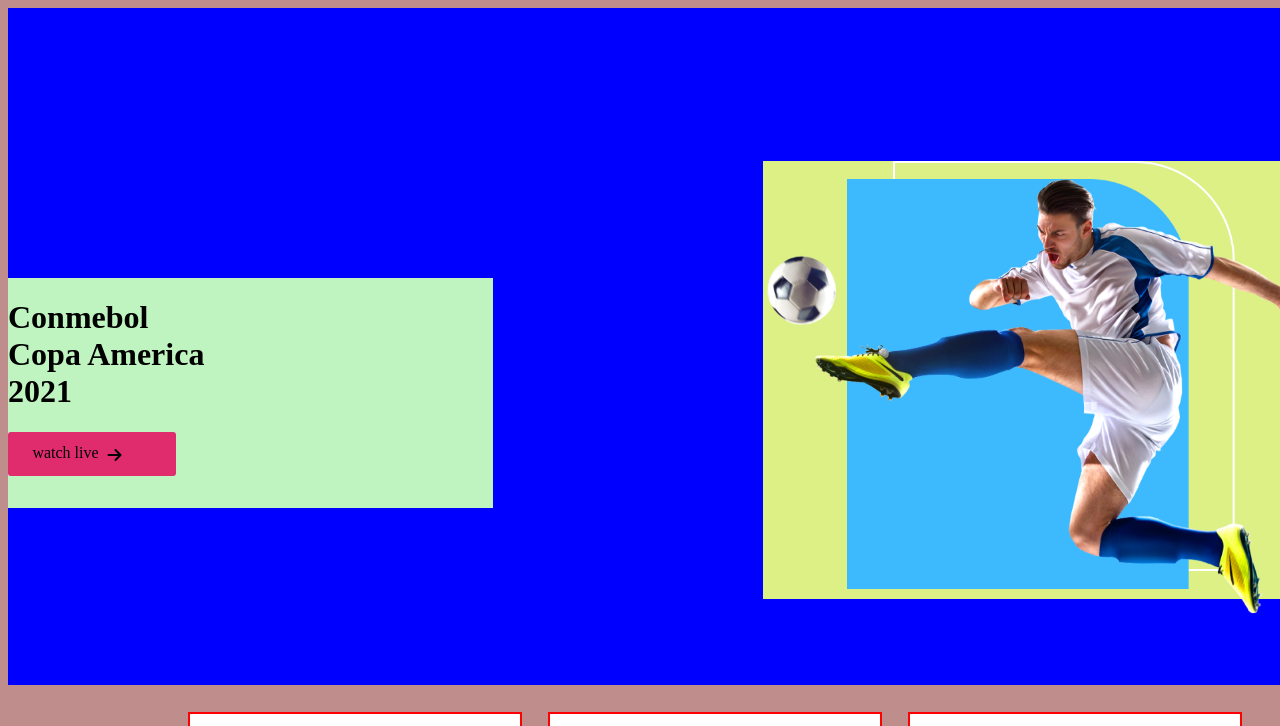
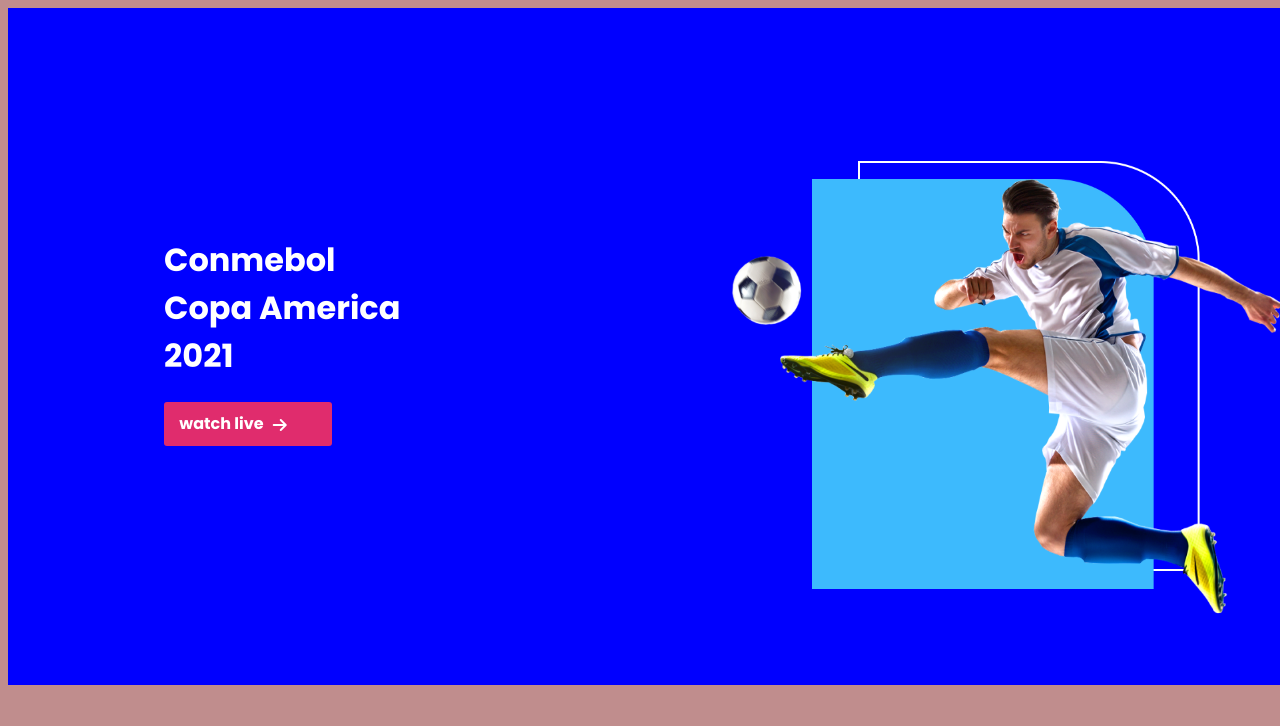
Before and after one commit to sna1947/Responsive-football, a plain HTML site: page index.html in a window 1280 px wide. Shown: the top 726 px of the page. Drawn offline with Linux system fonts and the light colour scheme.

Commit message:
res-football

```diff
--- a/css/style.css
+++ b/css/style.css
@@ -1,5 +1,8 @@
+/* FONTS ================*/
+@import url('https://fonts.googleapis.com/css2?family=Poppins:wght@700&display=swap');
 /* PLAYERS ONE information start================ */
 body{
+    font-family: 'Poppins', sans-serif;
 width: 1410px;
 background-color: rgb(192, 141, 141);
 }
@@ -13,15 +16,18 @@
     display: flex;
     display: grid;
     grid-template-columns: repeat(2, 1fr);
-    grid-gap: 100px;
+    grid-gap: 90px;
 }
 .info_header{
     width: 485px;
     height: 230px;
-    margin-top: 270px;
-    background-color: rgb(191, 243, 191);
+    margin: 207px 0 0 156px;
+    /* background-color: rgb(191, 243, 191); */
 }
-
+.h1_header_text{
+    color: #FFFFFF;
+    font-weight: 700px;
+}
 .button_header{
     width: 168px;
     height: 44px;
@@ -35,24 +41,33 @@
     margin-top: 15px;
     margin-left: -30px;
     text-align: center;
+    color: #FFFFFF;
+    font-weight: 500px;
 }
-.icon_header{
+
+.icon_header_arrow{
     margin-top: 20px;
     padding-left: 9px;
+    color: #FFFFFF;
+    font-weight: 500px;
 }
 /*  >>>>>>>  header image start */
 .img_header_head{
     width: 556.01px;
     height: 438px;
-    margin-top: 153px;
-    background-color: rgb(220, 240, 134);
+    margin: 153px 0 0 30px;
+    /* background-color: rgb(220, 240, 134); */
 }
 .img_header_image{
     width: 100%;
+    margin-left: -60px;
 
 }
 
 /* HEADER SECTION END ========================== */
+.sec_naymar{
+    margin-top: 70px;
+}
 .players_one{
     width: 1050px;
     margin: 27px 180px 0 180px;
--- a/index.html
+++ b/index.html
@@ -16,14 +16,14 @@
         <div class="div_header">
             <div class="info_header">
                 <div class="h1_div">
-                    <h1 class="h1_header">Conmebol <br>Copa America<br>2021</h1>
+                    <h1 class="h1_header_text">Conmebol <br>Copa America<br>2021</h1>
                 </div>
                 <div class="button_header">
                     <div class="button_header_text">
                         <p class="p_header">watch live</p>
                     </div>
                     <div class="button_header_icon">
-                        <p class="icon_header"><i class="fas fa-arrow-right"></i></p>
+                        <p class="icon_header_arrow"><i class="fas fa-arrow-right"></i></p>
                     </div>
                 </div>
             </div>
@@ -173,7 +173,24 @@
                 </div>
             </div>
         </section>
-        <section></section>
+
+        <section class="highlight">
+            <div class="div_highlight_text_sec">
+                <h1 class="h1_highlight_text">All Highlights <br> Copa America 2021</h1>
+                <p class="p_highlight_text">Amet minim mollit non deserunt ullamco est sit aliqua dolor do amet sint.
+                    Velit
+                    officia consequat duis enim velit mollit. Exercitation veniam consequat sunt nostrud amet.</p>
+            </div>
+
+            <div class="button_header">
+                <div class="button_header_text">
+                    <p class="p_header">watch live</p>
+                </div>
+                <div class="button_header_icon">
+                    <p class="icon_header_arrow"><i class="fas fa-arrow-right"></i></p>
+                </div>
+            </div>
+        </section>
         <section></section>
 
     </main>
```
